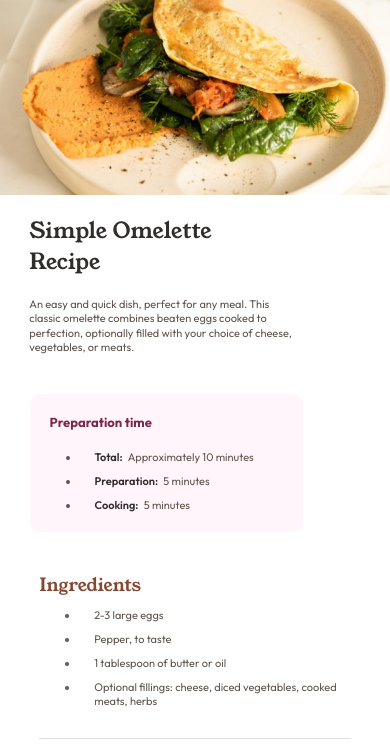
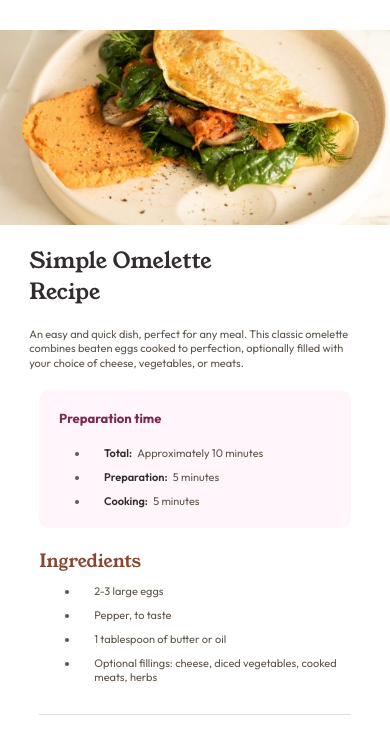
Before and after one commit to smartee-17/Recipe-page-component-challenge-, a plain HTML site: page index.html in a window 390 px wide. Shown: the top 752 px of the page. Drawn offline with Linux system fonts and the light colour scheme.

Commit message:
made some final changes to the file

```diff
--- a/style.css
+++ b/style.css
@@ -87,8 +87,8 @@
 body{
   display: flex;
   width: 100%;
-  height: 100vh;
-  background-color: var(--Rose-50);
+  min-height: 100vh;
+  background-color: var(--Stone-100);
   justify-content: center;
   font-family: var(--font-family-regular), var(--font-family-default);
   font-size: 16px;
@@ -96,6 +96,7 @@ body{
 
 
 #main{
+  margin-top: var(--30px);
   display: flex;
   flex-direction: column;
   height: auto;
@@ -107,7 +108,7 @@ body{
 
 .container{
 
-  width: 400px;
+  width: 40vw;
   height: auto;
   display: flex;
   flex-direction: column;
@@ -128,17 +129,8 @@ body{
   margin: var(--20px);
 }
 
-.hero > *{
-  margin: 0;
-}
-
-.hero > :nth-child(1){
-  align-self: center;
-  justify-self: center;
-}
-
 .hero img{
- width: 360px;
+  width: 100%;
   border-radius: var(--10px);
 }
 
@@ -157,23 +149,18 @@ body{
 /* Preparation Time */
 
 .preparation-time{
-  margin-top: 0;
   background-color: var(--Rose-50);
   display: grid;
   grid-template-columns: 1fr;
   grid-template-rows: auto;
   gap: var(--10px);
-  margin-bottom: 0px;
   border-radius: var(--10px);
-  width: 70vw;
-  max-width: 350px;
+  width: 92%;
   justify-content: center;
   align-items: center;
-  margin: var(--20px);
 }
 
 .preparation-time >*{
-  margin-left: var(--10px);
   margin: var(--20px);
 }
 
@@ -207,11 +194,11 @@ body{
 /* Ingredients */
 
 .ingredients{
-  display: grid;
-  grid-template-columns: 1fr;
+  display: flex;
+  flex-direction: column;
   border-bottom: 1px solid var(--Stone-150);
-  margin-bottom: 0px;
   margin: var(--20px);
+  width: 92%;
 }
 
 .ingredients > *{
@@ -238,7 +225,6 @@ body{
 
 .ingredients ul li p{
   margin-left: var(--15px);
-
 }
 
 /* Instructions  */
@@ -287,6 +273,7 @@ body{
   grid-template-columns: 1fr;
   grid-template-rows: auto;
    margin: var(--20px);
+   width: 92%;
    margin-bottom: var(--30px);
 }
 
@@ -345,6 +332,11 @@ body{
   color: hsl(228, 45%, 44%);
 }
 
+@media (max-width: 800px) {
+  .container{
+    width: 60vw;
+  }
+}
 
 @media (min-width: 200px) and (max-width: 450px) {
   body{
@@ -395,25 +387,18 @@ body{
   }
   .hero h1{
     font-size: 22px;
-    max-width: 60vw;
+    max-width: 50%;
     margin-right: 25vw;
   }
 
   .hero p{
-    max-width: 80vw;
-    margin-right: 15vw;
-  }
-
-
-  .hero p{
     font-size: 11px;
-    max-width: 70vw;
+    max-width: 85vw;
   }
 
   /* Preparation time */
-
   .preparation-time{
-    margin-right: 20vw;
+    width: 80%;
   }
 
   .preparation-time h2{
```
